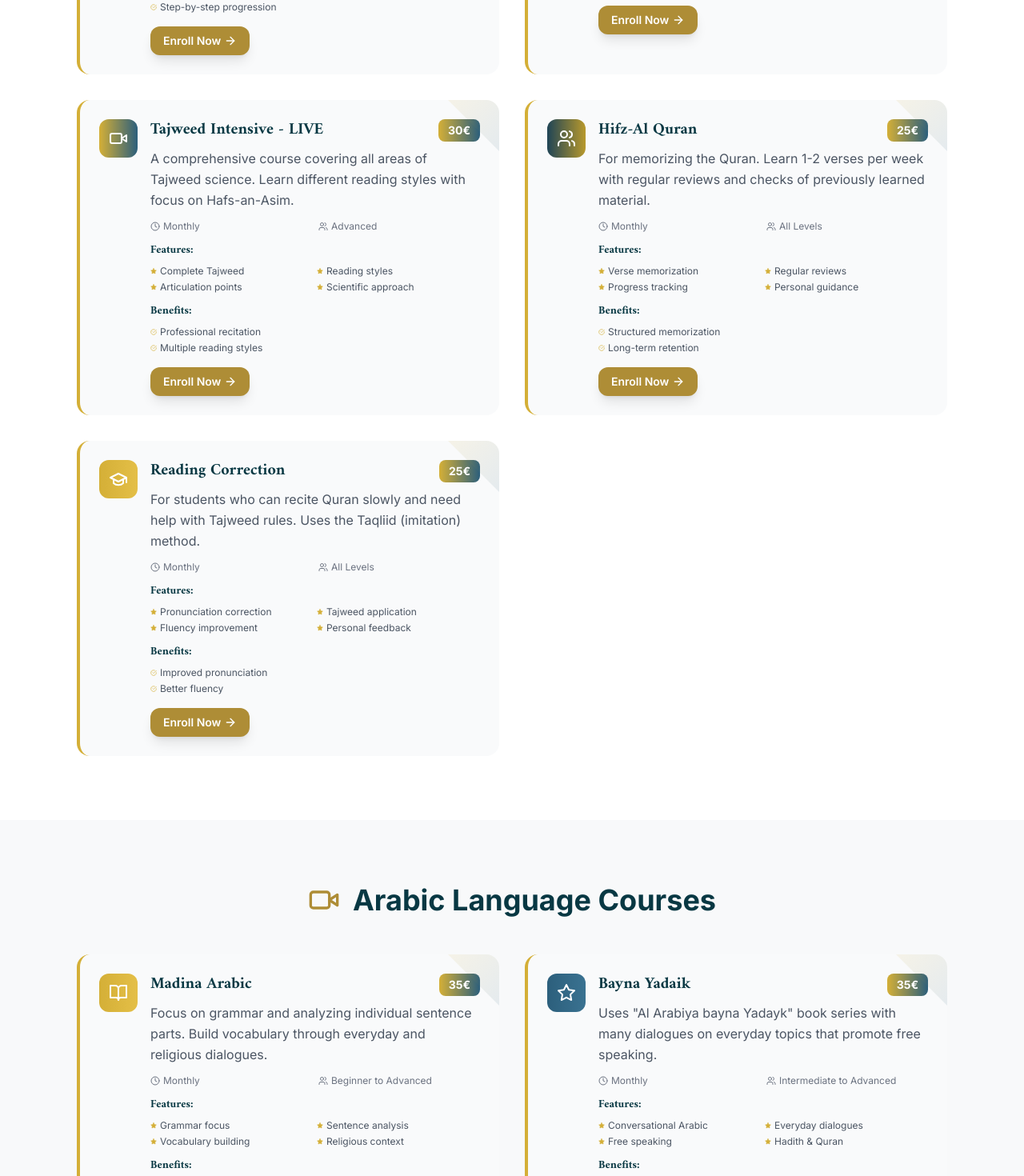
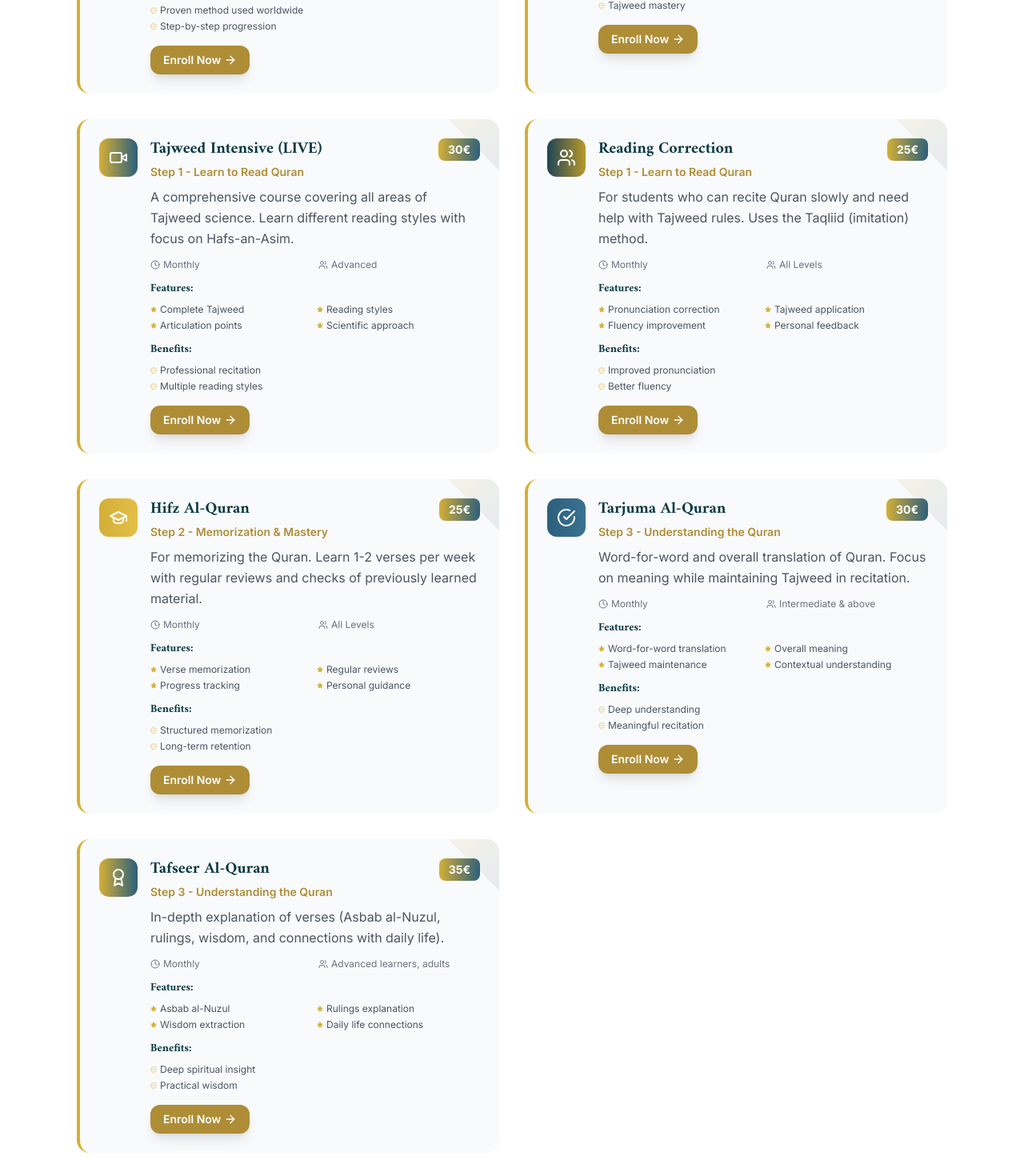
Before and after one commit to Faisalhakimi22/Alephlam, a Next.js app: page /courses in a window 1280 px wide. Shown: the part 1168-2638 px from the top of the page at 80% size. Built offline with nearby package versions, Linux system fonts and the light colour scheme.

Commit message:
Update contact info, add favicons, and enhance courses page hero section

```diff
--- a/app/courses/page.tsx
+++ b/app/courses/page.tsx
@@ -19,6 +19,7 @@ const CoursesPage = () => {
       price: '30€',
       duration: 'Monthly',
       level: 'Beginner',
+      step: 'Step 1 - Learn to Read Quran',
       features: ['Letter recognition', 'Word building', 'Basic Tajweed', 'Verse reading'],
       benefits: ['Proven method used worldwide', 'Step-by-step progression', 'Interactive learning', 'Regular assessments'],
       requirements: 'No prior knowledge required',
@@ -30,32 +31,23 @@ const CoursesPage = () => {
       price: '30€',
       duration: 'Monthly',
       level: 'Intermediate',
+      step: 'Step 1 - Learn to Read Quran',
       features: ['Advanced spelling', 'Tajweed rules', 'Verse recitation', 'Pronunciation'],
       benefits: ['Advanced reading skills', 'Tajweed mastery', 'Fluency improvement', 'Confidence building'],
       requirements: 'Basic Arabic letter knowledge',
       schedule: '2 sessions per week, 45 minutes each'
     },
     {
-      title: 'Tajweed Intensive - LIVE',
+      title: 'Tajweed Intensive (LIVE)',
       description: 'A comprehensive course covering all areas of Tajweed science. Learn different reading styles with focus on Hafs-an-Asim.',
       price: '30€',
       duration: 'Monthly',
       level: 'Advanced',
+      step: 'Step 1 - Learn to Read Quran',
       features: ['Complete Tajweed', 'Reading styles', 'Articulation points', 'Scientific approach'],
       benefits: ['Professional recitation', 'Multiple reading styles', 'Scientific understanding', 'Certification ready'],
       requirements: 'Intermediate Quran reading skills',
       schedule: '3 sessions per week, 60 minutes each'
-    },
-    {
-      title: 'Hifz-Al Quran',
-      description: 'For memorizing the Quran. Learn 1-2 verses per week with regular reviews and checks of previously learned material.',
-      price: '25€',
-      duration: 'Monthly',
-      level: 'All Levels',
-      features: ['Verse memorization', 'Regular reviews', 'Progress tracking', 'Personal guidance'],
-      benefits: ['Structured memorization', 'Long-term retention', 'Personal mentor', 'Progress monitoring'],
-      requirements: 'Basic Quran reading ability',
-      schedule: '3 sessions per week, 45 minutes each'
     },
     {
       title: 'Reading Correction',
@@ -63,10 +55,47 @@ const CoursesPage = () => {
       price: '25€',
       duration: 'Monthly',
       level: 'All Levels',
+      step: 'Step 1 - Learn to Read Quran',
       features: ['Pronunciation correction', 'Tajweed application', 'Fluency improvement', 'Personal feedback'],
       benefits: ['Improved pronunciation', 'Better fluency', 'Tajweed application', 'Personal attention'],
       requirements: 'Basic recitation ability',
       schedule: '2 sessions per week, 45 minutes each'
+    },
+    {
+      title: 'Hifz Al-Quran',
+      description: 'For memorizing the Quran. Learn 1-2 verses per week with regular reviews and checks of previously learned material.',
+      price: '25€',
+      duration: 'Monthly',
+      level: 'All Levels',
+      step: 'Step 2 - Memorization & Mastery',
+      features: ['Verse memorization', 'Regular reviews', 'Progress tracking', 'Personal guidance'],
+      benefits: ['Structured memorization', 'Long-term retention', 'Personal mentor', 'Progress monitoring'],
+      requirements: 'Basic Quran reading ability',
+      schedule: '3 sessions per week, 45 minutes each'
+    },
+    {
+      title: 'Tarjuma Al-Quran',
+      description: 'Word-for-word and overall translation of Quran. Focus on meaning while maintaining Tajweed in recitation.',
+      price: '30€',
+      duration: 'Monthly',
+      level: 'Intermediate & above',
+      step: 'Step 3 - Understanding the Quran',
+      features: ['Word-for-word translation', 'Overall meaning', 'Tajweed maintenance', 'Contextual understanding'],
+      benefits: ['Deep understanding', 'Meaningful recitation', 'Spiritual connection', 'Practical application'],
+      requirements: 'Intermediate Quran reading skills',
+      schedule: '2 sessions per week, 60 minutes each'
+    },
+    {
+      title: 'Tafseer Al-Quran',
+      description: 'In-depth explanation of verses (Asbab al-Nuzul, rulings, wisdom, and connections with daily life).',
+      price: '35€',
+      duration: 'Monthly',
+      level: 'Advanced learners, adults',
+      step: 'Step 3 - Understanding the Quran',
+      features: ['Asbab al-Nuzul', 'Rulings explanation', 'Wisdom extraction', 'Daily life connections'],
+      benefits: ['Deep spiritual insight', 'Practical wisdom', 'Advanced understanding', 'Life guidance'],
+      requirements: 'Advanced Quran knowledge',
+      schedule: '2 sessions per week, 90 minutes each'
     }
   ]
 
@@ -174,7 +203,12 @@ const CoursesPage = () => {
           </div>
           <div className="flex-1">
             <div className="flex items-start justify-between mb-2">
-              <h3 className="text-xl font-bold text-secondary font-amiri">{course.title}</h3>
+              <div className="flex-1">
+                <h3 className="text-xl font-bold text-secondary font-amiri">{course.title}</h3>
+                {course.step && (
+                  <p className="text-sm text-primary font-semibold mt-1">{course.step}</p>
+                )}
+              </div>
               <div className="bg-gradient-to-r from-islamic-gold to-islamic-blue text-white px-3 py-1 rounded-lg font-bold text-sm ml-4 flex-shrink-0">
                 {course.price}
               </div>
@@ -297,7 +331,7 @@ const CoursesPage = () => {
             className="text-4xl font-bold text-secondary mb-12 flex items-center justify-center"
           >
             <BookOpen className="w-10 h-10 text-primary mr-4" />
-            Quran Courses
+            Quran Courses (7 courses)
           </motion.h2>
           <div className="grid md:grid-cols-2 gap-8 max-w-6xl mx-auto">
             {quranCourses.map((course, index) => (
```
